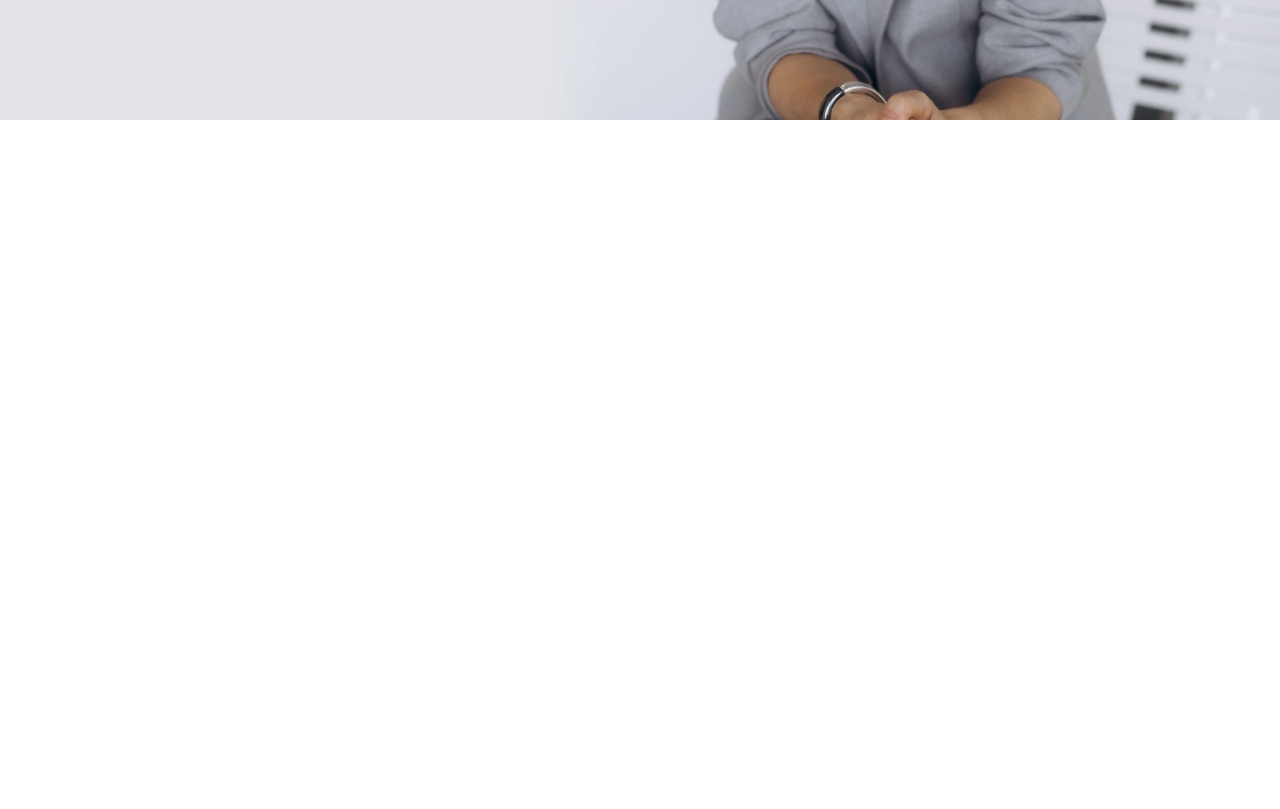
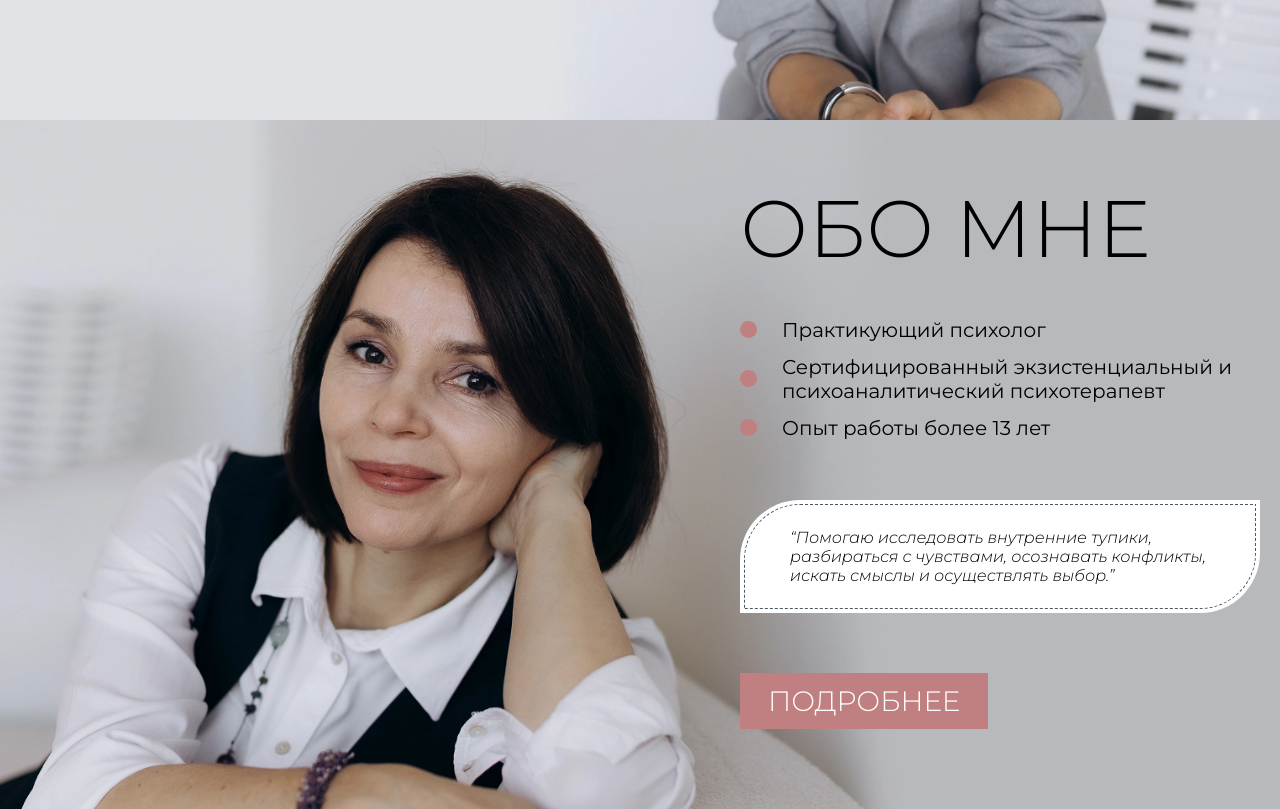
Before and after one commit to maksymbashkatov/psychologist, a Next.js app: page / in a window 1280 px wide. Shown: the part 680-1489 px from the top of the page. Before the commit the page ends 800 px from the top, so only its background shows below. Built offline with nearby package versions, Linux system fonts and the light colour scheme.

Commit message:
feat: add aboutMe for two desktop versions

```diff
--- /dev/null
+++ b/app/components/about-me.module.css
@@ -0,0 +1,128 @@
+.aboutMe {
+  background-color: #B8B9BD;
+  background-image: url(/photoAboutMe.webp);
+  background-repeat: no-repeat;
+  background-position: left 0 bottom 0;
+  background-size: auto 100%;
+  color: #000;
+
+  div {
+    display: grid;
+    height: 100%;
+  }
+}
+
+.content {
+  justify-self: end;
+  align-self: center;
+  max-width: 638px;
+  display: grid;
+  row-gap: 80px;
+}
+
+.title {
+  text-transform: uppercase;
+  font-size: 100px;
+  font-weight: 300;
+  line-height: .72;
+}
+
+.theses {
+  display: grid;
+  row-gap: 15px;
+}
+
+.thesis {
+  display: grid;
+  grid-template-columns: repeat(2, auto);
+  justify-content: start;
+  align-items: center;
+  column-gap: 25px;
+}
+
+.thesis div {
+  width: 19px;
+  height: 19px;
+  background: #C08081;
+  border-radius: 50%;
+}
+
+.thesis p {
+  font-size: 26px;
+}
+
+.quote {
+  font-size: 20px;
+  font-weight: 300;
+  font-style: italic;
+  padding: 30px 54px;
+  background: #FFFFFF;
+  outline: 1px dashed #4C5866;
+  outline-offset: -5px;
+  border-radius: 60px 0px;
+}
+
+.button {
+  background: #C08081;
+  padding: 20px 30px;
+  width: fit-content;
+  transition: 0.5s;
+
+  p {
+    line-height: .72;
+    color: #FFF;
+    font-size: 30px;
+    font-weight: 300;
+    text-transform: uppercase;
+    text-align: center;
+  }
+}
+
+.button:hover {
+  background-color: #AF5E5F;
+}
+
+@media (min-width: 1025px) and (max-width: 1319px) {
+  .aboutMe {
+    background-position: left -40px bottom 0;
+  }
+
+  .content {
+    max-width: 520px;
+    row-gap: 60px;
+  }
+
+  .title {
+    font-size: 80px;
+  }
+
+  .theses {
+    row-gap: 13px;
+  }
+
+  .thesis {
+    column-gap: 25px;
+  }
+
+  .thesis div {
+    width: 17px;
+    height: 17px;
+  }
+
+  .thesis p {
+    font-size: 20px;
+  }
+
+  .quote {
+    font-size: 16px;
+    padding: 28px 50px;
+  }
+
+  .button {
+    padding: 18px 28px;
+
+    p {
+      font-size: 28px;
+    }
+  }
+}
--- /dev/null
+++ b/app/components/about-me.tsx
@@ -0,0 +1,33 @@
+import Link from 'next/link';
+import styles from './about-me.module.css';
+
+const theses = [
+  {id: 1, content: 'Практикующий психолог'},
+  {id: 2, content: 'Сертифицированный экзистенциальный и психоаналитический психотерапевт'},
+  {id: 3, content: 'Опыт работы более 13 лет'}
+]
+
+export default function AboutMe() {
+  return <section className={`${styles.aboutMe} section`}>
+    <div className='container'>
+      <div className={styles.content}>
+        <h2 className={styles.title}>Обо мне</h2>
+        <div className={styles.theses}>
+          {
+            theses.map((t) => <div
+              key={t.id}
+              className={styles.thesis}
+            >
+              <div></div>
+              <p>{t.content}</p>
+            </div>)
+          }
+        </div>
+        <p className={styles.quote}>“Помогаю исследовать внутренние тупики, разбираться с чувствами, осознавать конфликты, искать смыслы и осуществлять выбор.”</p>
+        <Link href='/obo-mne' className={styles.button}>
+          <p>Подробнее</p>
+        </Link>
+      </div>
+    </div>
+  </section>
+}
--- a/app/globals.css
+++ b/app/globals.css
@@ -115,8 +115,8 @@ button {
 }
 
 .section {
-  padding-top: 40px;
-  padding-bottom: 40px;
+  padding-top: 80px;
+  padding-bottom: 80px;
 }
 
 footer {
--- a/app/page.tsx
+++ b/app/page.tsx
@@ -1,7 +1,9 @@
+import AboutMe from "./components/about-me";
 import Hero from "./components/hero";
 
 export default function Page() {
   return <main>
     <Hero/>
+    <AboutMe/>
   </main>;
 }
```
Also changed, not shown: public/mainPhotoPhone.png (deleted), public/photoAboutMe.webp (added).
